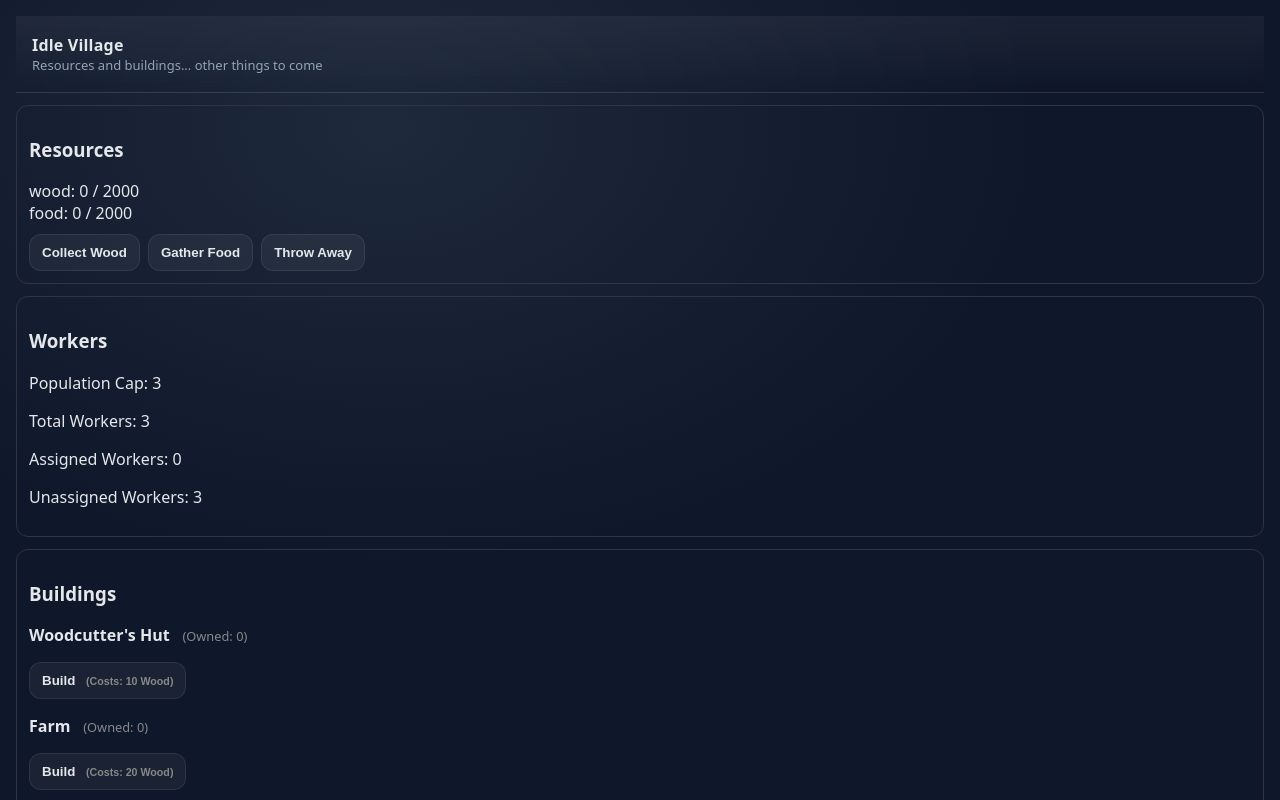
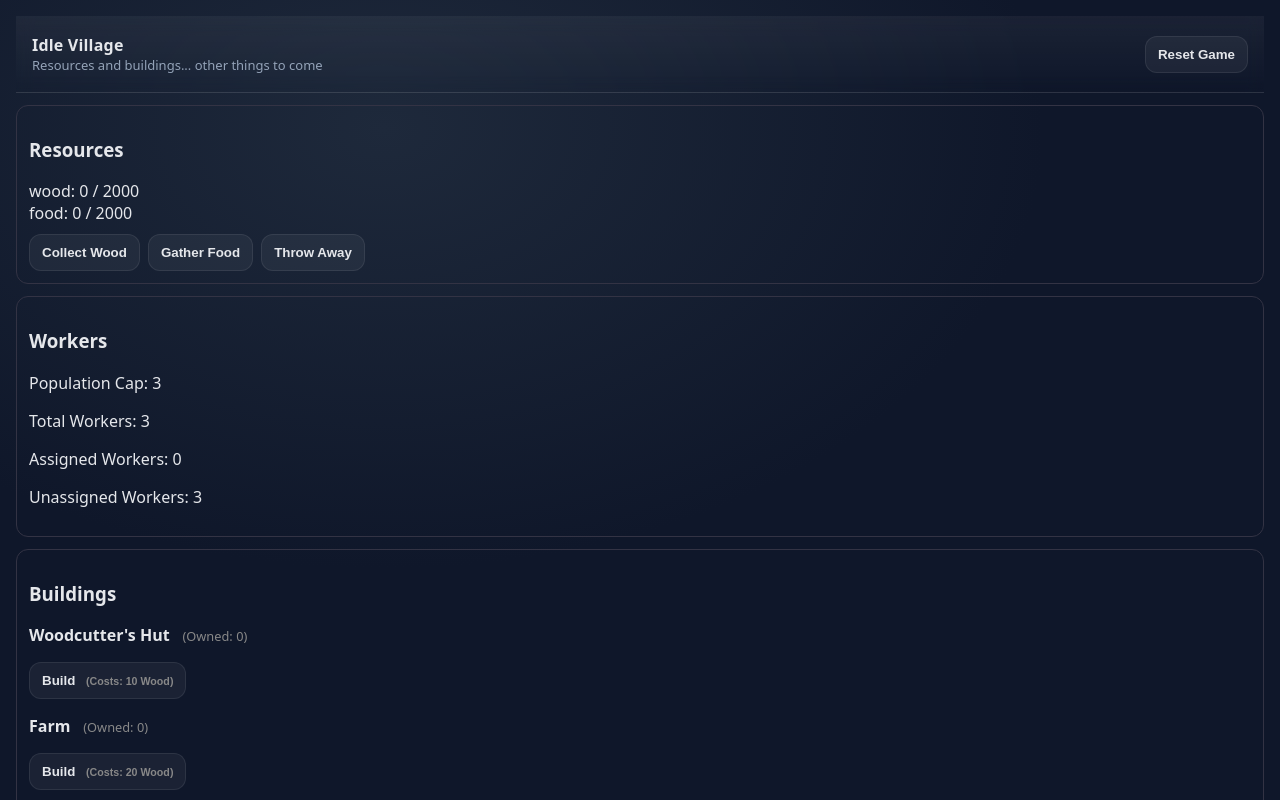
Before and after one commit to andrewwheal/idle-village, a Preact app: page / in a window 1280 px wide. Shown: the top 800 px of the page. Built offline with nearby package versions, Linux system fonts and the light colour scheme.

Commit message:
debug: Add debug option to reset game while in development

```diff
--- a/src/ui/components/TopBar.tsx
+++ b/src/ui/components/TopBar.tsx
@@ -1,3 +1,6 @@
+import { RESOURCE_DEFINITIONS } from "../../content/resources";
+import { createInitialGameState } from "../../game/state";
+import { stateSignal } from "../../main";
 
 export default function TopBar() {
   console.log("Rendering TopBar");
@@ -8,6 +11,7 @@ export default function TopBar() {
           <div class="title">Idle Village</div>
           <div class="subtitle">Resources and buildings... other things to come</div>
         </div>
+        <button style={{ float: "right" }} type="button" onClick={() => { if (confirm("Are you sure you want to reset the game?")) { stateSignal.value = createInitialGameState(RESOURCE_DEFINITIONS); } }}>Reset Game</button>
       </div>
     </header>
   );
```
